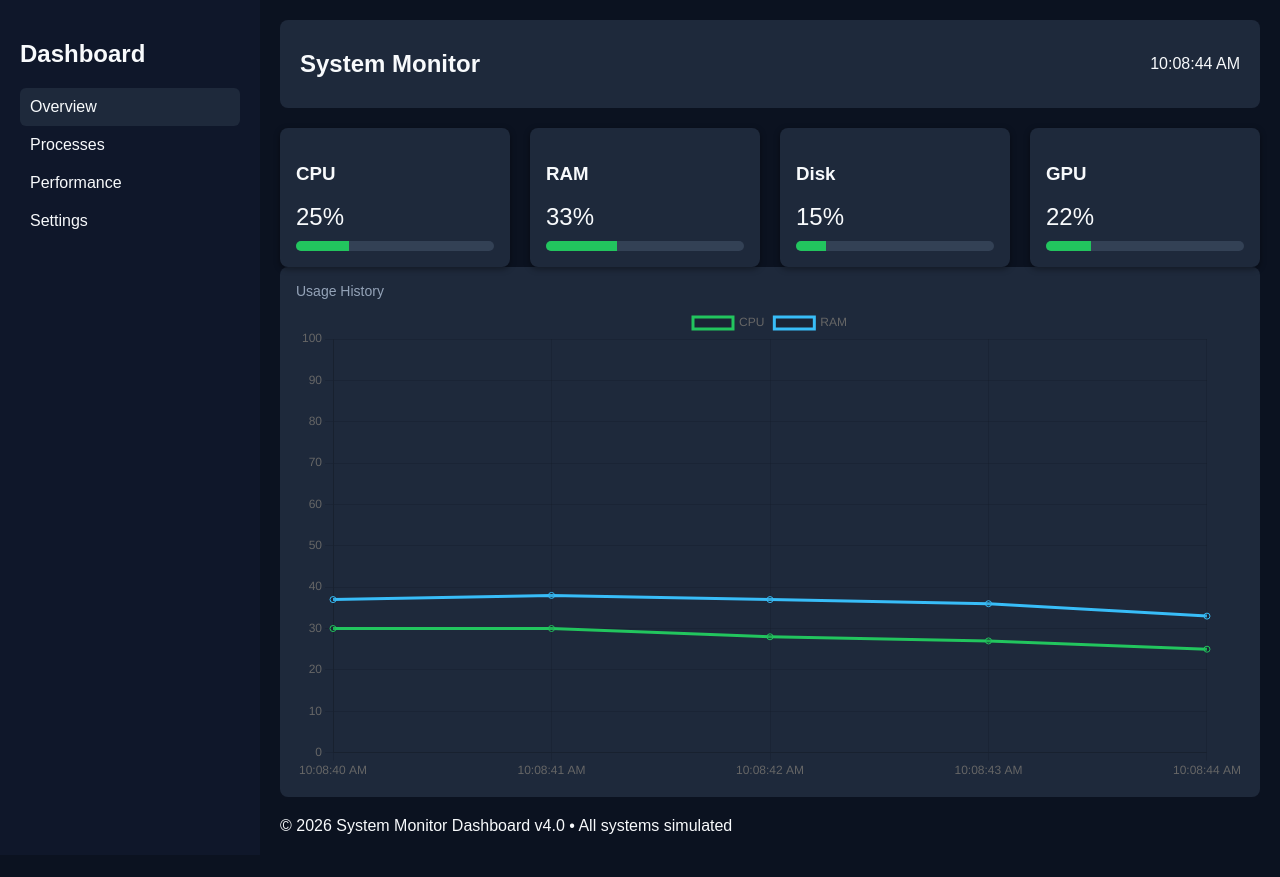
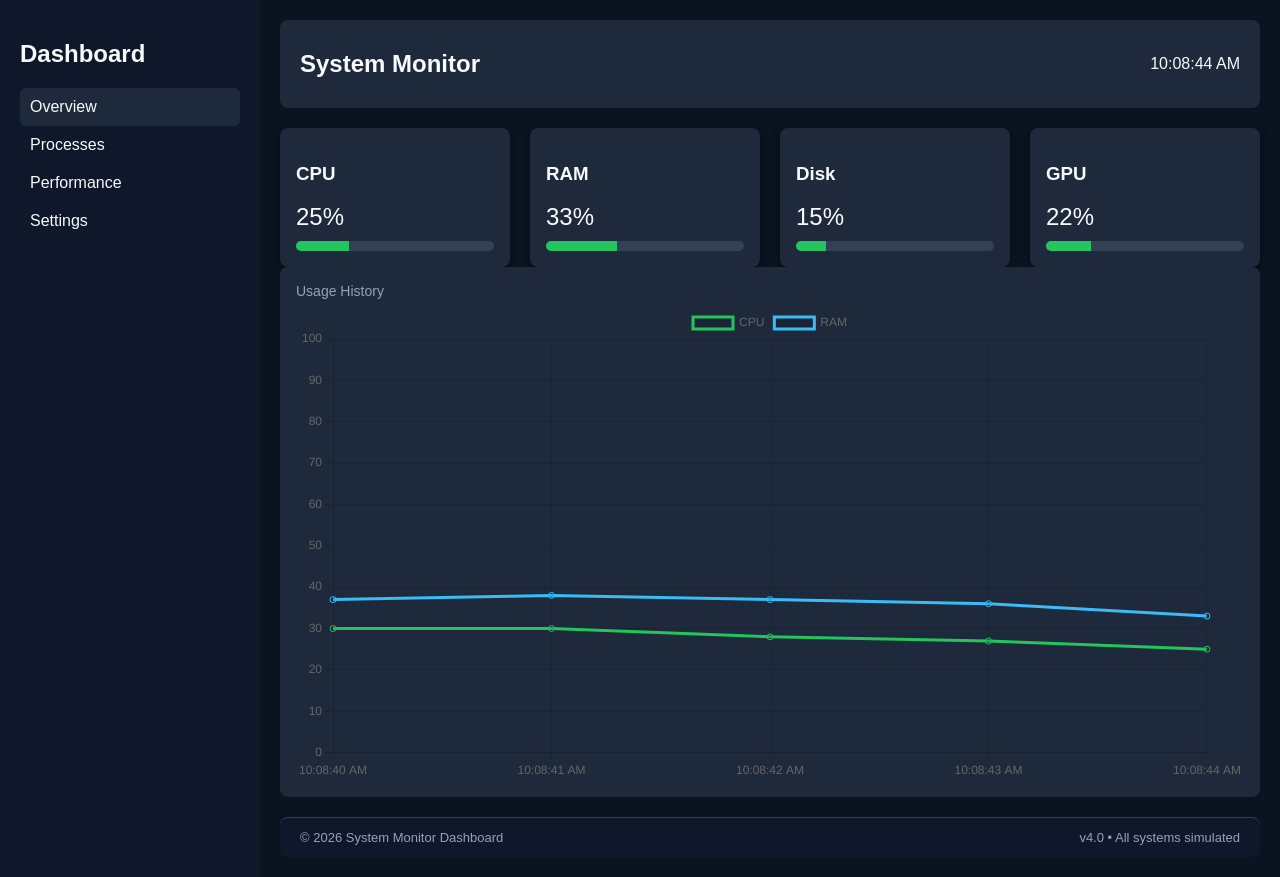
Before and after one commit to vivid162veejayant/system-monitor-dashboard, a plain HTML site: page index.html in a window 1280 px wide. Before the commit the page ends 855 px from the top, so only its background shows below. Drawn offline with nearby package versions, Linux system fonts and the light colour scheme.

Commit message:
Implement footer layout and styling
Added footer layout and styling to ensure it stays at the bottom of the page.

```diff
--- a/style.css
+++ b/style.css
@@ -1,3 +1,5 @@
+
+
 body {
   margin: 0;
   font-family: sans-serif;
@@ -116,6 +118,37 @@ tbody tr:nth-child(even) {
   margin-bottom: 20px;
 }
 
+/* Layout fix for footer positioning */
+main {
+  display: flex;
+  flex-direction: column;
+  min-height: 100vh;
+}
+
+/* Push footer to bottom */
+.footer {
+  margin-top: auto;
+  background: #0f172a;
+  padding: 12px 20px;
+  border-top: 1px solid #334155;
+  border-radius: 8px;
+}
+
+/* Footer content styling */
+.footer-content {
+  display: flex;
+  justify-content: space-between;
+  align-items: center;
+  font-size: 13px;
+  color: #94a3b8;
+}
+
+/* Subtle hover effect */
+.footer-content span:hover {
+  color: #f8fafc;
+  transition: color 0.3s ease;
+}
+
 canvas {
   width: 100%;
   height: 200px;
```
